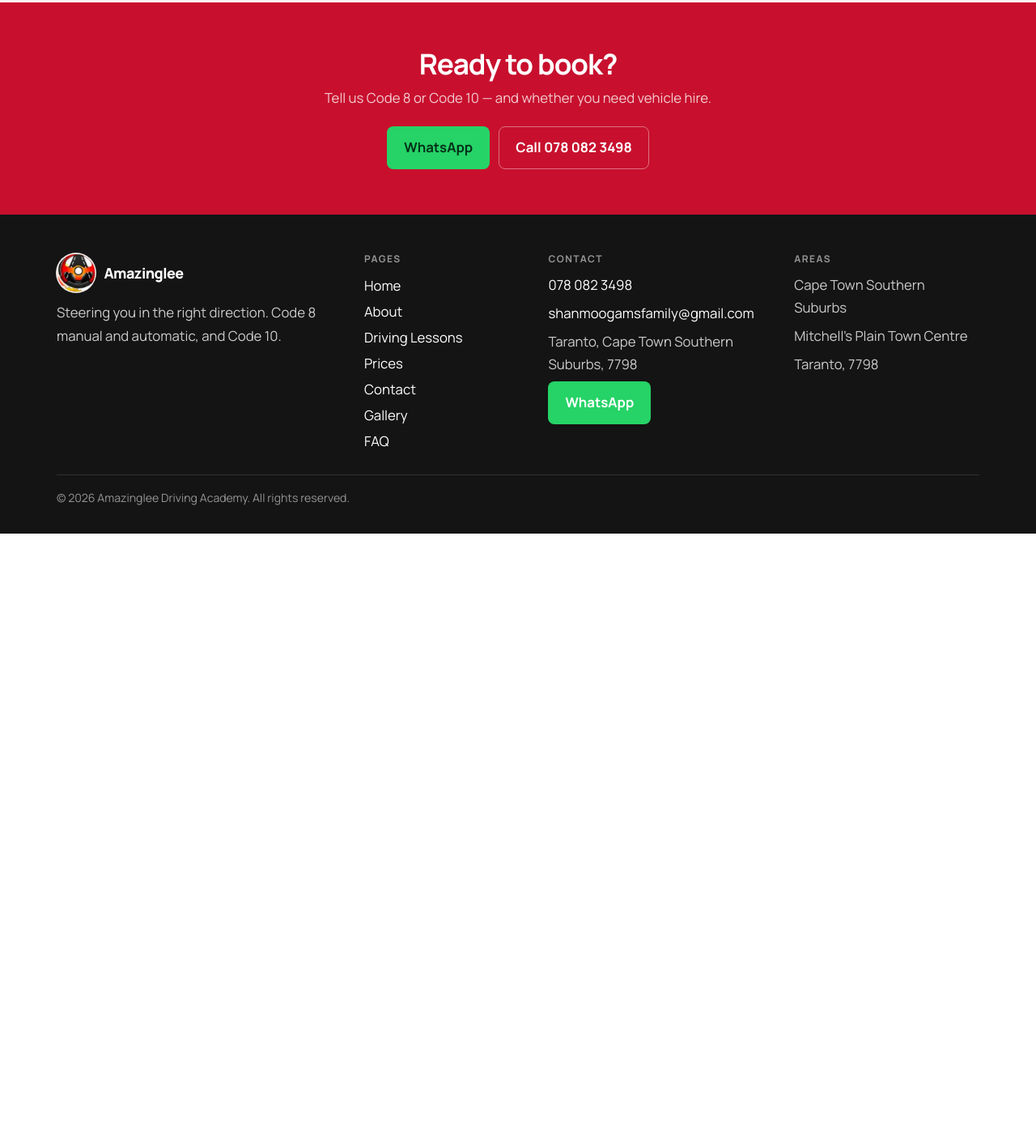
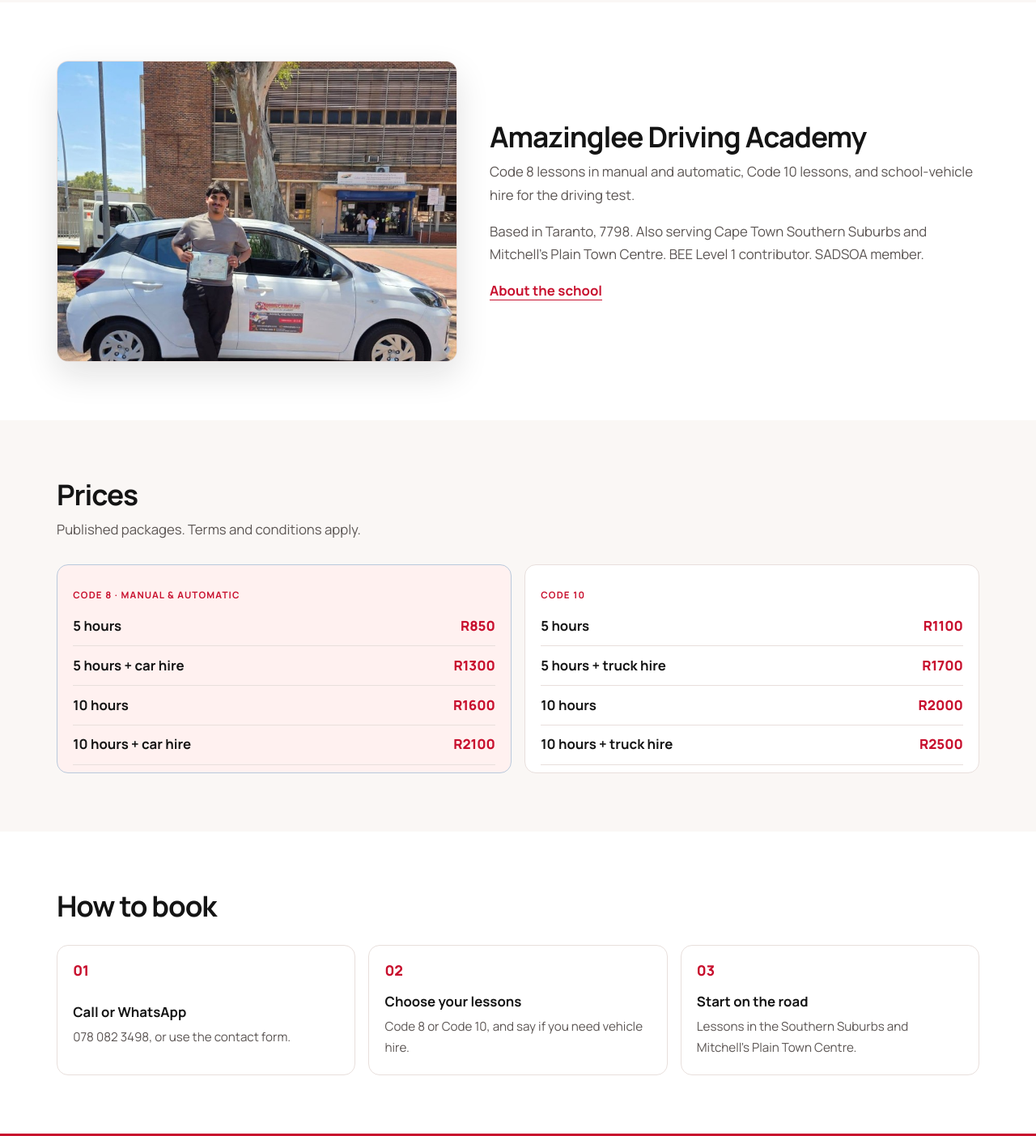
Before and after one commit to Skylink2024/PS-Driving-School, a plain HTML site: page index.html in a window 1280 px wide. Shown: the part 1516-2919 px from the top of the page at 81% size. Before the commit the page ends 2175 px from the top, so only its background shows below. Drawn offline with Linux system fonts and the light colour scheme.

Commit message:
Add a short about, prices, and booking steps to the home page.
Keep questions, the gallery, and the enquiry form on their own pages.

Co-authored-by: Cursor <cursoragent@cursor.com>

```diff
--- a/index.html
+++ b/index.html
@@ -104,7 +104,7 @@
             <div class="card-body">
               <p class="card-mark">CODE 8</p>
               <h3>Light motor vehicle</h3>
-              <p>Manual and automatic lessons. Prices and packages are on the prices page.</p>
+              <p>Manual and automatic. From R850 for 5 hours.</p>
               <a class="text-link" href="services.html#code-8">Code 8 details</a>
             </div>
           </article>
@@ -115,7 +115,7 @@
             <div class="card-body">
               <p class="card-mark">CODE 10</p>
               <h3>Heavy motor vehicle</h3>
-              <p>Heavy motor vehicle lessons, with truck hire available for the test.</p>
+              <p>From R1100 for 5 hours. Truck hire available for the test.</p>
               <a class="text-link" href="services.html#code-10">Code 10 details</a>
             </div>
           </article>
@@ -131,6 +131,86 @@
             </div>
           </article>
         </div>
+      </div>
+    </section>
+
+    <section class="section" id="about">
+      <div class="wrap about-grid reveal">
+        <figure class="photo-frame">
+          <img src="images/05-student-licence.jpg" width="768" height="1024" alt="Amazinglee student with a licence document beside a branded training car." loading="lazy">
+        </figure>
+        <div class="about-copy">
+          <h2>Amazinglee Driving Academy</h2>
+          <p>Code 8 lessons in manual and automatic, Code 10 lessons, and school-vehicle hire for the driving test.</p>
+          <p>Based in Taranto, 7798. Also serving Cape Town Southern Suburbs and Mitchell’s Plain Town Centre. BEE Level 1 contributor. SADSOA member.</p>
+          <a class="text-link" href="about.html">About the school</a>
+        </div>
+      </div>
+    </section>
+
+    <section class="section alt" id="prices">
+      <div class="wrap">
+        <div class="section-head reveal">
+          <h2>Prices</h2>
+          <p>Published packages. Terms and conditions apply.</p>
+        </div>
+        <div class="price-grid reveal">
+          <article class="price-card featured">
+            <span class="badge">Code 8 · Manual &amp; Automatic</span>
+            <table>
+              <caption class="sr">Code 8 prices</caption>
+              <tbody>
+                <tr><th scope="row">5 hours</th><td>R850</td></tr>
+                <tr><th scope="row">5 hours + car hire</th><td>R1300</td></tr>
+                <tr><th scope="row">10 hours</th><td>R1600</td></tr>
+                <tr><th scope="row">10 hours + car hire</th><td>R2100</td></tr>
+              </tbody>
+            </table>
+          </article>
+          <article class="price-card">
+            <span class="badge">Code 10</span>
+            <table>
+              <caption class="sr">Code 10 prices</caption>
+              <tbody>
+                <tr><th scope="row">5 hours</th><td>R1100</td></tr>
+                <tr><th scope="row">5 hours + truck hire</th><td>R1700</td></tr>
+                <tr><th scope="row">10 hours</th><td>R2000</td></tr>
+                <tr><th scope="row">10 hours + truck hire</th><td>R2500</td></tr>
+              </tbody>
+            </table>
+          </article>
+        </div>
+      </div>
+    </section>
+
+    <section class="section" id="start">
+      <div class="wrap">
+        <div class="section-head reveal">
+          <h2>How to book</h2>
+        </div>
+        <ol class="steps">
+          <li class="reveal">
+            <span class="num" aria-hidden="true">01</span>
+            <div>
+              <strong>Call or WhatsApp</strong>
+              <p>078 082 3498, or use the contact form.</p>
+            </div>
+          </li>
+          <li class="reveal">
+            <span class="num" aria-hidden="true">02</span>
+            <div>
+              <strong>Choose your lessons</strong>
+              <p>Code 8 or Code 10, and say if you need vehicle hire.</p>
+            </div>
+          </li>
+          <li class="reveal">
+            <span class="num" aria-hidden="true">03</span>
+            <div>
+              <strong>Start on the road</strong>
+              <p>Lessons in the Southern Suburbs and Mitchell’s Plain Town Centre.</p>
+            </div>
+          </li>
+        </ol>
       </div>
     </section>
 
```
